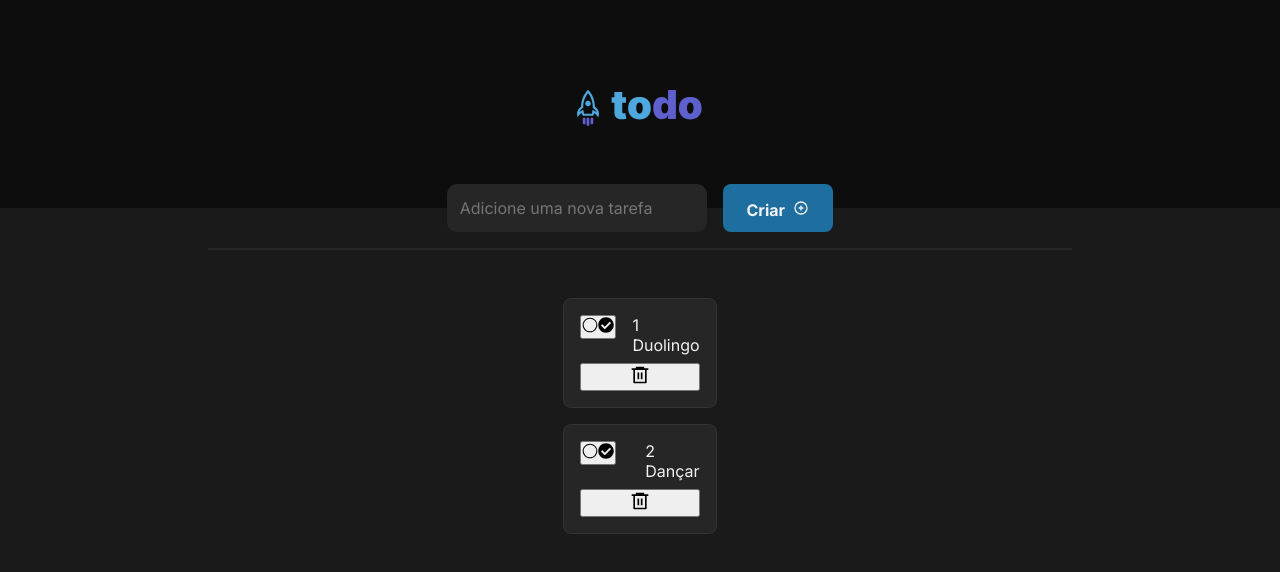
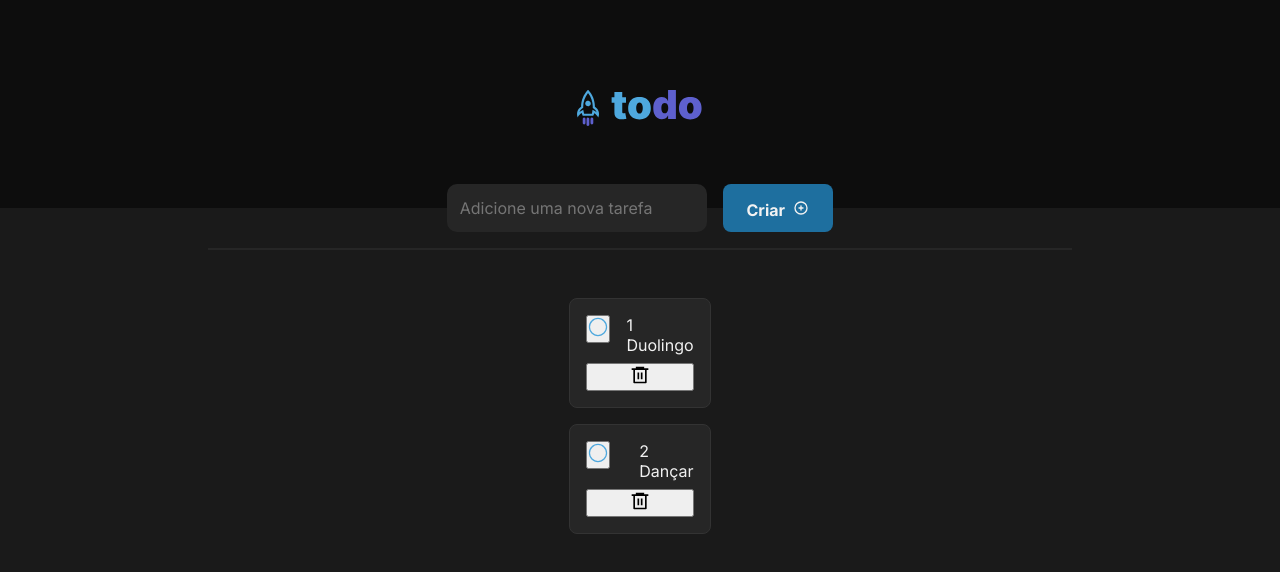
Before and after one commit to daiaanebarbosaf/ToDo-List-, a React (Vite) app: page / in a window 1280 px wide. Shown: the top 572 px of the page. Built offline with nearby package versions, Linux system fonts and the light colour scheme.

Commit message:
Função para mudar tipo do botão ao completar a tarefa

```diff
--- a/src/components/Todo/index.jsx
+++ b/src/components/Todo/index.jsx
@@ -1,17 +1,36 @@
 import styles from'./Todo.module.css';
 
 import { GoCircle } from "react-icons/go";
-import { FaCheckCircle } from "react-icons/fa";
+import taskCompleted from '../../assets/taskCompleted.svg';
 
 import { RiDeleteBin6Line } from "react-icons/ri";
 
+import React, { useState } from "react";
+
 export function Todo({todo}){
+
+  const [iconColor, setIconColor] = useState('#4EA8DE');
+  const [currentIcon, setCurrentIcon] = useState(<GoCircle />);
+
+  function handleTaskCompleted(){
+    const newIcon = currentIcon.type === GoCircle ? <img src={taskCompleted}/> : <GoCircle />;
+    setCurrentIcon(newIcon);
+  }
+
+
     return(
         <div className={styles.todo}>
           <header className={styles.itemsTask}>
-            <button>
-                <GoCircle />
-                <FaCheckCircle />
+            <button className={styles.buttonComplete}>
+              {
+                  currentIcon && React.cloneElement(currentIcon,
+                  {
+                      size: 20,
+                      color: iconColor,
+                      onClick: handleTaskCompleted,
+                  })
+              }
+
               </button>
               <div className={styles.content}>
                 <p>{todo.id}</p>
@@ -19,7 +38,7 @@ export function Todo({todo}){
               </div>
           </header>
 
-            <button>
+            <button className={styles.buttonDelete}>
               <RiDeleteBin6Line size={20}/>
             </button>
           </div>
```
